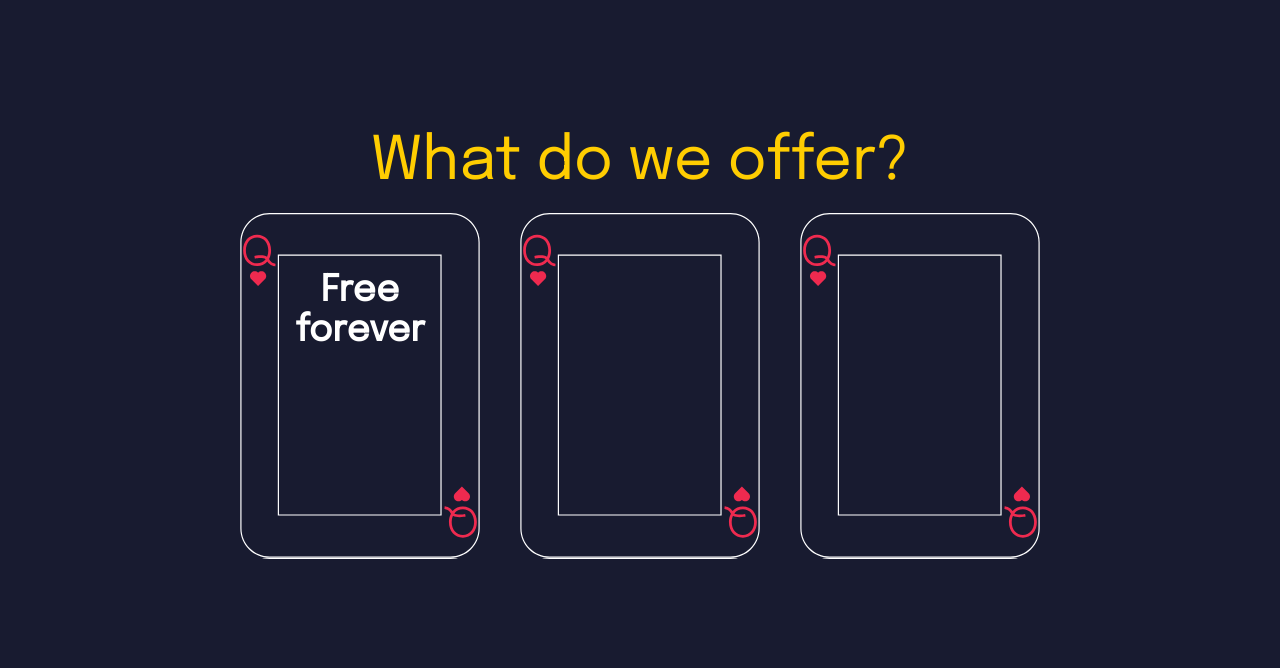
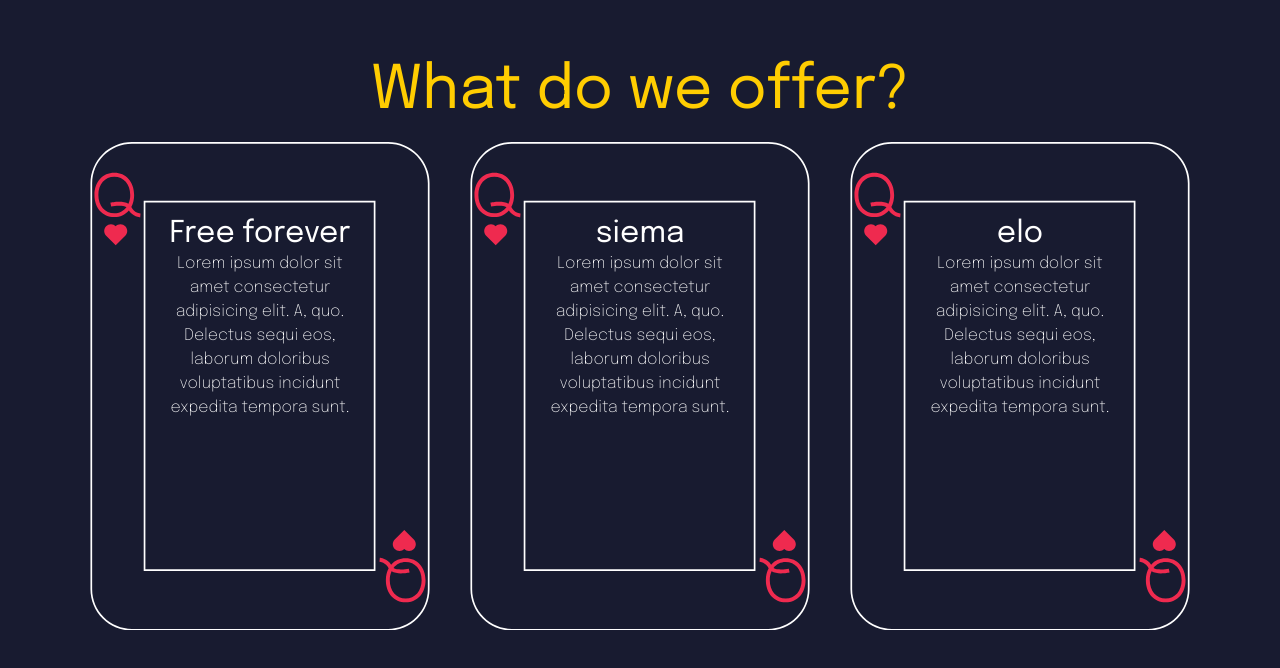
Before and after one commit to kalempster/pokerini, a React (Vite) app in the folder react-frontend/: page / in a window 1280 px wide. Shown: the part 854-1522 px from the top of the page. Built offline with nearby package versions, Linux system fonts and the light colour scheme; no server answers; the HTML template or start-up script is replaced by a standard one.

Commit message:
piotrusiu napraw karty bo sie poplace

```diff
--- a/react-frontend/src/components/Card/Card.tsx
+++ b/react-frontend/src/components/Card/Card.tsx
@@ -25,8 +25,9 @@ const Card: FC<Props> = ({ text, title }) => {
     return <div className="sm:w-1/3 w-full aspect-[185/266] card text-white">
         {/* zapytacie pewnie skad mam te procenty */}
         {/* z piatnicy no bo skad */}
-        <div className="absolute top-[12%] left-[16%] w-[68%] h-[66%] p-4">
-            <div className="text-3xl lg:text-4xl text-center font-bold">{title}</div>
+        <div className="absolute top-[12%] left-[16%] w-[68%] h-[66%] p-4 overflow-hidden">
+            <div className="text-xl md:text-2xl lg:text-3xl text-center font-normal">{title}</div>
+            <div className="sm:text-xs md:text-sm lg:text-base text-center font-extralight ">{text}</div>
 
 
         </div>
--- a/react-frontend/src/index.css
+++ b/react-frontend/src/index.css
@@ -2,6 +2,7 @@
 @import url("https://fonts.googleapis.com/css2?family=Dancing+Script&display=swap");
 @import url("https://fonts.googleapis.com/css2?family=Epilogue&display=swap");
 @import url("https://fonts.googleapis.com/css2?family=Epilogue:wght@300;400&display=swap");
+@import url('https://fonts.googleapis.com/css2?family=Cinzel+Decorative&family=Epilogue:wght@200&display=swap');
 @tailwind base;
 @tailwind components;
 @tailwind utilities;
--- a/react-frontend/src/pages/Main.tsx
+++ b/react-frontend/src/pages/Main.tsx
@@ -37,10 +37,10 @@ export default function Main() {
                 <div className="text-5xl lg:text-6xl text-[#FFCD01] text-center">
                     What do we offer?
                 </div>
-                <div className="w-full md:w-8/12 flex-col sm:flex-row flex justify-center gap-10 items-start">
-                    <Card title="Free forever" text="Our service is provided to you free of charge, forever. Enjoy the game of poker with your friends without having to pay a cent for it. Just create an acount and start playing!" />
-                    <Card text="With our game you will feel like you're really sitting right there, at the table playing poker. Smoking a cigar and drinking cold whiskey while enjoying the game." />
-                    <Card text="Our priority is provide you seamless gameplay and razor sharp visuals. The game allows for very low delay gameplay so you can make unbottlenecked decisions." />
+                <div className="w-full md:w-11/12 flex-col sm:flex-row flex justify-center gap-10 items-start">
+                    <Card title="Free forever" text="Lorem ipsum dolor sit amet consectetur adipisicing elit. A, quo. Delectus sequi eos, laborum doloribus voluptatibus incidunt expedita tempora sunt." />
+                    <Card title="siema" text="Lorem ipsum dolor sit amet consectetur adipisicing elit. A, quo. Delectus sequi eos, laborum doloribus voluptatibus incidunt expedita tempora sunt." />
+                    <Card title="elo" text="Lorem ipsum dolor sit amet consectetur adipisicing elit. A, quo. Delectus sequi eos, laborum doloribus voluptatibus incidunt expedita tempora sunt." />
                 </div>
             </Section>
         </>
```
